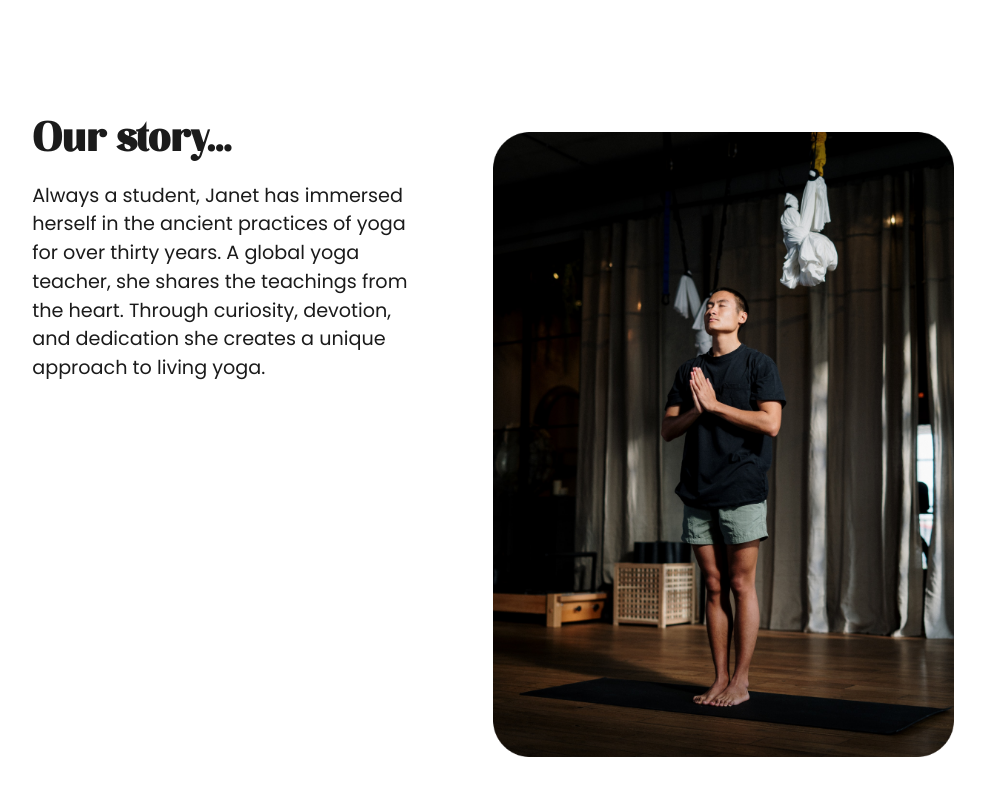
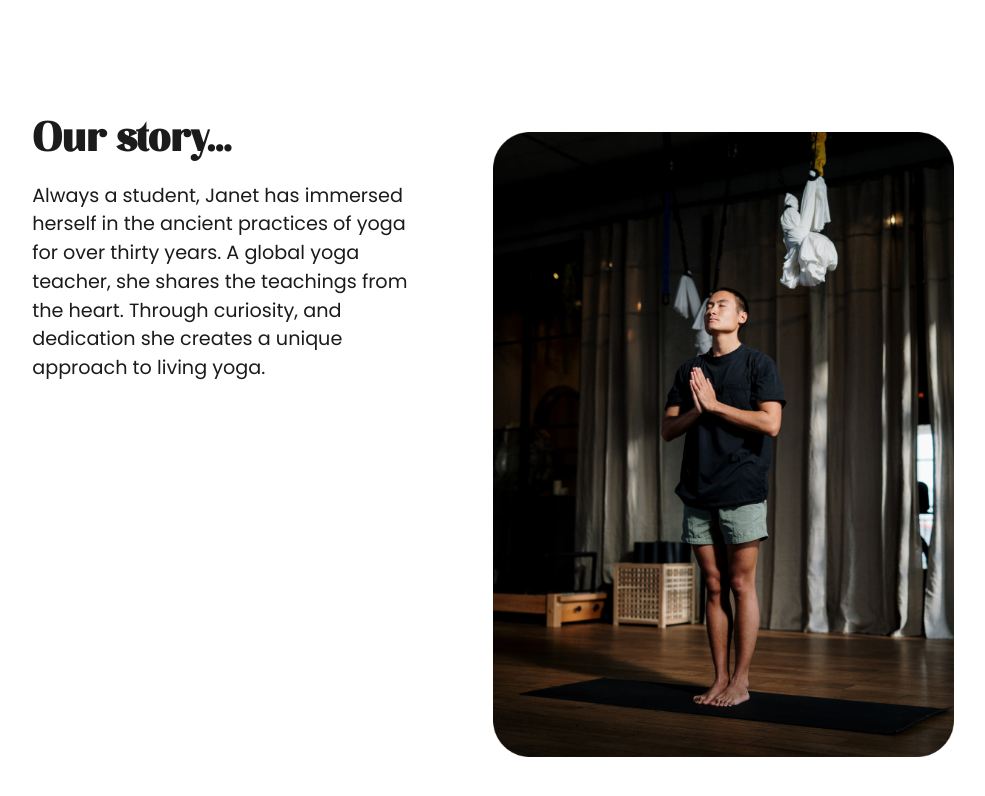
Before and after one commit to M-A-K-K/GymWebsite, a plain HTML site: page index.html in a window 1280 px wide. Shown: the part 1151-1947 px from the top of the page, without its empty margins (147-1132 px from the left). Drawn offline with nearby package versions, Linux system fonts and the light colour scheme; files whose address does not match are found by name.

Commit message:
Update index.html

```diff
--- a/index.html
+++ b/index.html
@@ -100,7 +100,7 @@
         <p>
           Always a student, Janet has immersed herself in the ancient practices
           of yoga for over thirty years. A global yoga teacher, she shares the
-          teachings from the heart. Through curiosity, devotion, and dedication
+          teachings from the heart. Through curiosity, and dedication
           she creates a unique approach to living yoga.
         </p>
       </div>
```
